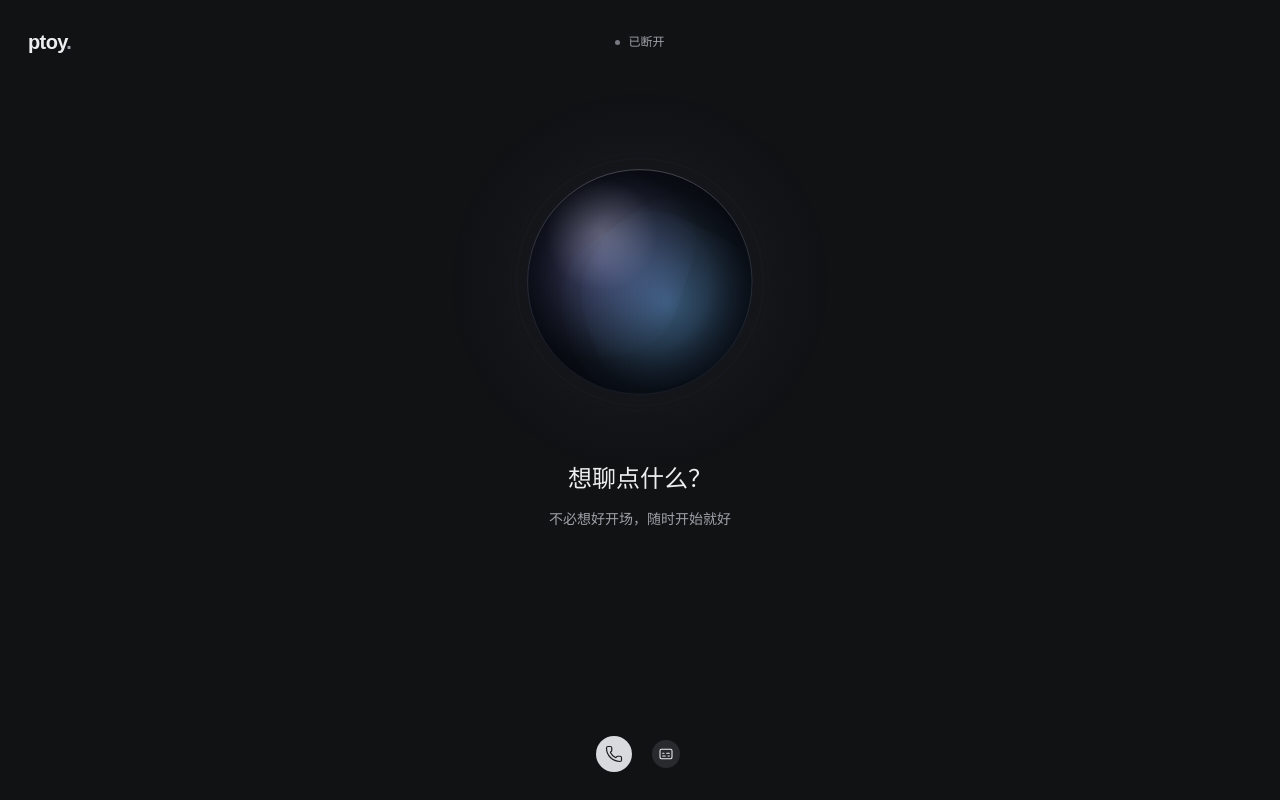
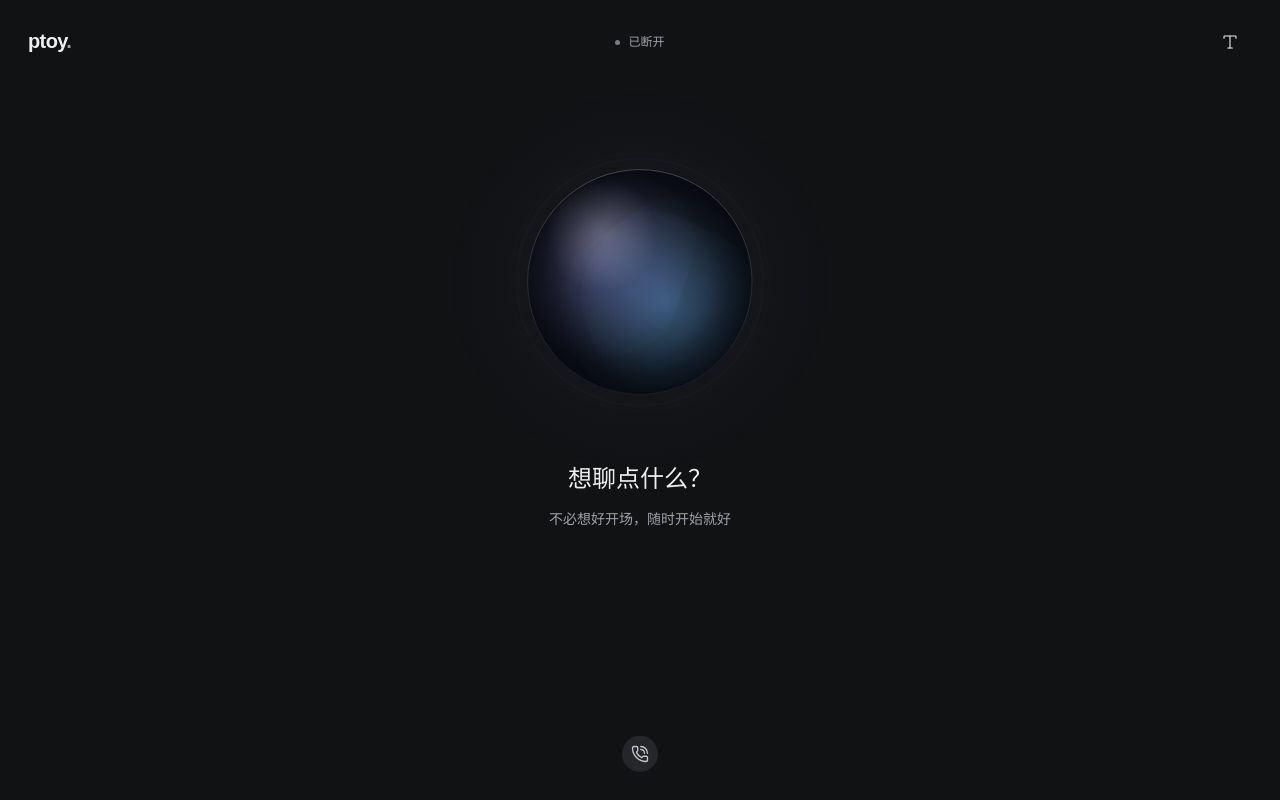
Before and after one commit to Olsondy/ptoy, a React (Vite) app in the folder apps/web/: page / in a window 1280 px wide. Built offline with nearby package versions, Linux system fonts and the light colour scheme; no server answers; what @livekit/components-react would draw is missing.

Commit message:
style(web): refine call controls and header alignment

```diff
--- a/apps/web/src/App.tsx
+++ b/apps/web/src/App.tsx
@@ -2,6 +2,7 @@ import { useState } from 'react';
 import { RoomAudioRenderer, RoomContext } from '@livekit/components-react';
 import { TooltipProvider } from '@/components/ui/tooltip';
 import { CallControls } from './CallControls';
+import { CaptionsToggle } from './CaptionsToggle';
 import { CallTranscript } from './CallTranscript';
 import { CharacterPicker } from './CharacterPicker';
 import { CallOrb } from './orb/CallOrb';
@@ -28,7 +29,10 @@ export function App() {
             <p className="call-status" data-testid="call-status" data-status={call.status} aria-live="polite">
               <span className={`dot dot-${call.status}`} aria-hidden="true" />{STATUS_LABEL[call.status]}
             </p>
-            <div className="call-header-actions"><CharacterPicker {...characters} disabled={inCall} /></div>
+            <div className="call-header-actions">
+              <CharacterPicker {...characters} disabled={inCall} />
+              <CaptionsToggle visible={captions} onVisibleChange={setCaptions} />
+            </div>
           </header>
           <section className="call-stage" aria-label="语音通话">
             <CallOrb room={call.room} status={call.status} />
@@ -42,7 +46,6 @@ export function App() {
             </div>
           </section>
           <CallControls status={call.status} error={call.error}
-            captions={captions} onCaptionsChange={setCaptions}
             onToggle={inCall ? call.stop : () => void call.start(characters.selectedId)} />
           {call.room && <RoomAudioRenderer />}
         </main>
--- a/apps/web/src/CallControls.tsx
+++ b/apps/web/src/CallControls.tsx
@@ -1,18 +1,15 @@
-import { Captions, LoaderCircle, Phone, PhoneOff } from 'lucide-react';
+import { LoaderCircle, PhoneCall, PhoneOff } from 'lucide-react';
 import { Button } from '@/components/ui/button';
-import { Toggle } from '@/components/ui/toggle';
 import { Tooltip, TooltipContent, TooltipTrigger } from '@/components/ui/tooltip';
 import type { CallStatus } from './useCall';
 
 interface CallControlsProps {
   status: CallStatus;
   error: string | undefined;
-  captions: boolean;
-  onCaptionsChange: (visible: boolean) => void;
   onToggle: () => void;
 }
 
-export function CallControls({ status, error, captions, onCaptionsChange, onToggle }: CallControlsProps) {
+export function CallControls({ status, error, onToggle }: CallControlsProps) {
   const inCall = status !== 'disconnected';
   const callAction = inCall ? '挂断' : '开始通话';
   return (
@@ -25,17 +22,10 @@ export function CallControls({ status, error, captions, onCaptionsChange, onTogg
           <TooltipTrigger asChild>
             <Button size="icon" className={`call-toggle ${inCall ? 'is-active' : ''}`} data-testid="call-toggle"
               aria-label={callAction} aria-pressed={inCall} onClick={onToggle}>
-              {status === 'connecting' ? <LoaderCircle className="animate-spin" aria-hidden="true" /> : inCall ? <PhoneOff aria-hidden="true" /> : <Phone aria-hidden="true" />}
+              {status === 'connecting' ? <LoaderCircle className="animate-spin" aria-hidden="true" /> : inCall ? <PhoneOff aria-hidden="true" /> : <PhoneCall aria-hidden="true" />}
             </Button>
           </TooltipTrigger>
           <TooltipContent sideOffset={10}>{callAction}</TooltipContent>
-        </Tooltip>
-        <Tooltip>
-          <TooltipTrigger asChild>
-            <Toggle className="control-icon captions-toggle" pressed={captions} onPressedChange={onCaptionsChange}
-              aria-label="显示字幕" data-testid="captions-toggle"><Captions aria-hidden="true" /></Toggle>
-          </TooltipTrigger>
-          <TooltipContent sideOffset={10}>{captions ? '隐藏实时字幕' : '显示实时字幕'}</TooltipContent>
         </Tooltip>
       </div>
     </footer>
--- /dev/null
+++ b/apps/web/src/CaptionsToggle.tsx
@@ -0,0 +1,22 @@
+import { Type } from 'lucide-react';
+import { Toggle } from '@/components/ui/toggle';
+import { Tooltip, TooltipContent, TooltipTrigger } from '@/components/ui/tooltip';
+
+export function CaptionsToggle({ visible, onVisibleChange }: {
+  visible: boolean;
+  onVisibleChange: (visible: boolean) => void;
+}) {
+  return (
+    <Tooltip>
+      <TooltipTrigger asChild>
+        <Toggle className="control-icon captions-toggle" pressed={visible} onPressedChange={onVisibleChange}
+          aria-label="显示字幕" data-testid="captions-toggle">
+          <Type aria-hidden="true">
+            {!visible && <path d="m3 3 18 18" />}
+          </Type>
+        </Toggle>
+      </TooltipTrigger>
+      <TooltipContent sideOffset={10}>{visible ? '隐藏实时字幕' : '显示实时字幕'}</TooltipContent>
+    </Tooltip>
+  );
+}
--- a/apps/web/src/CharacterPicker.tsx
+++ b/apps/web/src/CharacterPicker.tsx
@@ -28,7 +28,7 @@ export function CharacterPicker({ options, selectedId, select, disabled }: Chara
       <DropdownMenuTrigger asChild>
         <Button variant="ghost" size="icon" className="size-11 rounded-full text-muted-foreground"
           aria-label={label} title={label} disabled={disabled} data-testid="character-picker">
-          <UsersRound className="size-5" strokeWidth={1.5} aria-hidden="true" />
+          <UsersRound aria-hidden="true" />
         </Button>
       </DropdownMenuTrigger>
       <DropdownMenuContent align="end" sideOffset={10} collisionPadding={16}
--- a/apps/web/src/styles.css
+++ b/apps/web/src/styles.css
@@ -28,12 +28,18 @@
   --call-type-secondary: 0.875rem;
   --call-type-label: 0.75rem;
   --call-control-size: 2.25rem;
-  --call-control-ink: #1b1c1e;
-  --call-control-fill: #d9dadd;
-  --call-control-hover: #eeeef0;
-  --call-end-ink: #211013;
-  --call-end-fill: #db777e;
-  --call-end-hover: #e98b92;
+  --call-target-size: 44px;
+  --call-caption-size: 1.75rem;
+  --call-phone-icon-size: 18px;
+  --call-header-icon-size: 18px;
+  --call-header-icon-stroke: 1.5;
+  --call-icon-stroke: 1.8;
+  --call-control-ink: #c4c6cc;
+  --call-control-fill: #24262a;
+  --call-control-hover: #2d3035;
+  --call-end-ink: #dc9a9f;
+  --call-end-fill: #302125;
+  --call-end-hover: #3b272c;
   --call-control-selected: #292a2e;
   --border: #ffffff14;
   --input: #ffffff20;
@@ -98,9 +104,11 @@ button, a { -webkit-tap-highlight-color: transparent; }
   align-items: center;
   min-height: 44px;
 }
-.call-wordmark { font-size: 1.25rem; font-weight: 550; line-height: 1; letter-spacing: -0.03em; }
+/* Compensate for the wordmark's descenders when aligning its visible ink. */
+.call-wordmark { font-size: 1.25rem; font-weight: 550; line-height: 1; letter-spacing: -0.03em; transform: translateY(-1px); }
 .call-wordmark > span { color: var(--muted-foreground); }
-.call-header-actions { display: flex; justify-content: flex-end; min-height: 44px; }
+.call-header-actions { display: flex; justify-content: flex-end; align-items: center; gap: 4px; min-height: 44px; }
+.call-header-actions svg { width: var(--call-header-icon-size); height: var(--call-header-icon-size); stroke-width: var(--call-header-icon-stroke); }
 .call-status { display: flex; align-items: center; gap: 8px; font-size: var(--call-type-label); line-height: 1.5; color: var(--muted-foreground); }
 .dot { width: 5px; height: 5px; border-radius: 50%; background: #777983; }
 .dot-connecting { background: #d5b47b; }
@@ -137,43 +145,52 @@ button, a { -webkit-tap-highlight-color: transparent; }
 .control-icon {
   position: relative;
   isolation: isolate;
-  min-height: 44px;
-  height: 44px;
+  min-height: var(--call-target-size);
+  height: var(--call-target-size);
   border: 0;
   border-radius: 999px;
   background: transparent;
   transition: color 160ms ease, transform 160ms ease;
 }
-/* Small circular surfaces sit inside 44px touch targets. */
+/* Visible circles stay compact while touch targets grow independently. */
 .call-toggle::before,
 .control-icon::before {
   content: '';
   position: absolute;
-  inset: 8px 0;
   z-index: -1;
   border-radius: inherit;
   transition: background-color 160ms ease;
 }
-.call-toggle { width: 44px; min-width: 44px; padding: 0; color: var(--call-control-ink); }
-.call-toggle::before { inset: calc((44px - var(--call-control-size)) / 2); background: var(--call-control-fill); }
-.call-toggle:hover::before { background: var(--call-control-hover); }
-.call-toggle svg { width: 18px; height: 18px; stroke-width: 1.6; }
+.call-toggle { width: var(--call-target-size); min-width: var(--call-target-size); padding: 0; color: var(--call-control-ink); }
+.call-toggle::before { inset: calc((var(--call-target-size) - var(--call-control-size)) / 2); background: var(--call-control-fill); }
+.call-toggle svg { width: var(--call-phone-icon-size); height: var(--call-phone-icon-size); stroke-width: var(--call-icon-stroke); }
 .call-toggle.is-active { color: var(--call-end-ink); }
 .call-toggle.is-active::before { background: var(--call-end-fill); }
-.call-toggle.is-active:hover::before { background: var(--call-end-hover); }
-.call-toggle:active { transform: scale(0.97); }
-.control-icon { width: 44px; padding: 0; flex-shrink: 0; color: var(--muted-foreground); }
-.control-icon::before { inset-inline: 8px; }
-.control-icon svg { width: 16px; height: 16px; stroke-width: 1.6; }
-.control-icon:hover,
+.call-toggle:active,
+.control-icon:active { transform: scale(0.94); }
+.control-icon { width: var(--call-target-size); padding: 0; flex-shrink: 0; color: var(--muted-foreground); }
+.control-icon::before { inset: calc((var(--call-target-size) - var(--call-caption-size)) / 2); }
 .control-icon[aria-pressed="true"] { color: var(--foreground); }
-.control-icon:hover::before,
-.control-icon[aria-pressed="true"]::before { background: var(--call-control-selected); }
+.captions-toggle { --call-target-size: 44px; }
 .call-toggle:hover,
 .control-icon:hover,
 .control-icon[aria-pressed="true"] { background: transparent; }
 .control-icon:disabled { opacity: 0.35; }
-.call-controls :focus-visible { outline: 2px solid var(--ring); outline-offset: 2px; box-shadow: none; }
+.call-controls :focus-visible,
+.captions-toggle:focus-visible { outline: 2px solid var(--ring); outline-offset: 2px; box-shadow: none; }
+@media (hover: hover) and (pointer: fine) {
+  .call-toggle:hover::before { background: var(--call-control-hover); }
+  .call-toggle.is-active:hover::before { background: var(--call-end-hover); }
+  .control-icon:hover { color: var(--foreground); }
+  .control-icon:hover::before { background: var(--call-control-selected); }
+}
+@media (max-width: 600px), (pointer: coarse) {
+  .call {
+    --call-target-size: 48px;
+    --call-phone-icon-size: 22px;
+    --call-icon-stroke: 2;
+  }
+}
 
 .transcript-area { display: flex; flex-direction: column; align-items: center; gap: 12px; }
 .conversation-state { color: var(--muted-foreground); font-size: var(--call-type-label); line-height: 1.5; }
@@ -200,11 +217,22 @@ button, a { -webkit-tap-highlight-color: transparent; }
   .caption-line { grid-template-columns: 2.5rem minmax(0, 1fr); gap: 12px; padding-inline: 0; }
 }
 @media (max-height: 650px) {
-  .call { padding-block: 12px; }
+  .call { padding-block: max(12px, env(safe-area-inset-top)) max(12px, env(safe-area-inset-bottom)); }
   .call-stage { padding-top: 12px; gap: 8px; }
   .call-conversation { min-height: 160px; }
   .call-footer { gap: 10px; }
 }
+@media (max-height: 500px) and (min-width: 480px) and (orientation: landscape) {
+  .call-stage {
+    display: grid;
+    grid-template-columns: minmax(160px, 1fr) minmax(0, 1.4fr);
+    gap: 20px;
+    padding-block: 12px;
+  }
+  .orb-slot { justify-self: center; }
+  .call-conversation { min-height: 0; }
+  .call-welcome { padding-block: 12px; }
+}
 @media (prefers-reduced-motion: reduce) {
   *, *::before, *::after { animation-duration: 0.01ms !important; animation-iteration-count: 1 !important; transition-duration: 0.01ms !important; scroll-behavior: auto !important; }
 }
```
Also changed, not shown: 2 other files (tests, documents, lock files or other folders).
